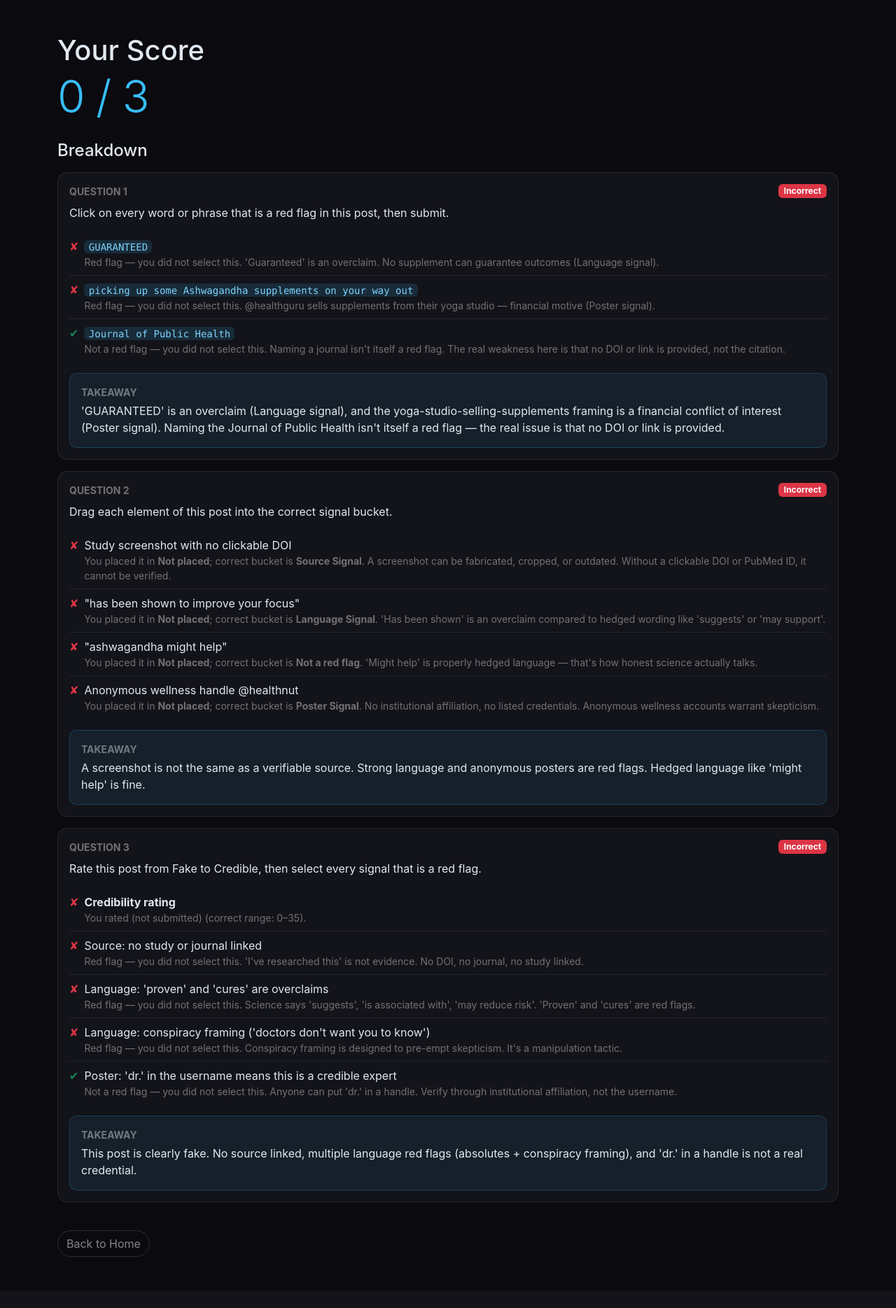
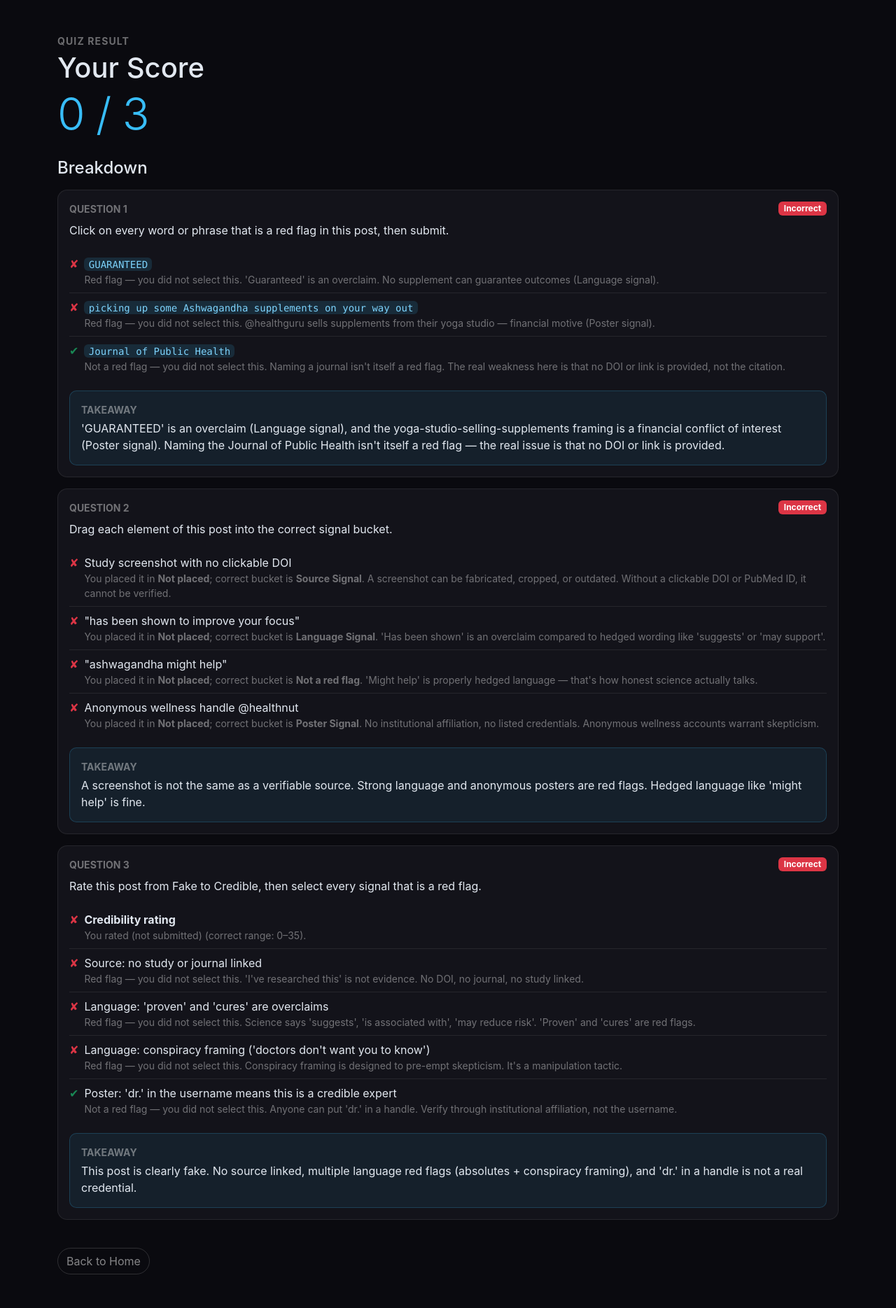
Before and after one commit to coms4170-user-interface-design/real-vs-fake-scientific-claims, a Flask app: page /quiz/result in a window 1280 px wide. Shown: the whole page at 70% size. Before the commit the page ends 1796 px from the top, so only its background shows below. Run offline with Flask 3, Linux system fonts and the light colour scheme.

Commit message:
feat: add /feed/result and reuse result.html across modes

```diff
--- a/app.py
+++ b/app.py
@@ -130,6 +130,7 @@ def quiz_result():
         score=score,
         total=len(CLASSIC_QUIZ),
         breakdown=breakdown,
+        mode="classic",
     )
 
 
@@ -137,6 +138,37 @@ def quiz_result():
 def feed():
     lessons_by_id = {l["id"]: l for l in LESSONS}
     return render_template("feed.html", questions=FEED_QUIZ, lessons_by_id=lessons_by_id)
+
+
+@app.route("/feed/result")
+def feed_result():
+    data = load_user_data()
+    answers = data["quiz_answers"]["feed"]
+    breakdown = []
+    score = 0
+    for q in FEED_QUIZ:
+        qid = str(q["id"])
+        if qid not in answers:
+            continue
+        user_answer = answers[qid]
+        is_correct = _grade(q, user_answer)
+        if is_correct:
+            score += 1
+        breakdown.append({
+            "question": q,
+            "answer": user_answer,
+            "is_correct": is_correct,
+            "details": _build_details(q, user_answer),
+        })
+    data["scores"]["feed"] = score
+    save_user_data(data)
+    return render_template(
+        "result.html",
+        score=score,
+        total=len(breakdown),
+        breakdown=breakdown,
+        mode="feed",
+    )
 
 
 def _build_details(question, answer):
--- a/templates/feed.html
+++ b/templates/feed.html
@@ -44,8 +44,9 @@
     {% endfor %}
   </div>
 
-  <div class="text-center mt-4 mb-5">
-    <a href="/" class="btn btn-outline-secondary">Back to home</a>
+  <div class="text-center mt-4 mb-5 d-flex gap-2 justify-content-center flex-wrap">
+    <a href="/" class="btn btn-outline-secondary">Home</a>
+    <a href="/feed/result" class="btn btn-primary">See your results &rarr;</a>
   </div>
 </div>
 {% endblock %}
--- a/templates/result.html
+++ b/templates/result.html
@@ -1,6 +1,7 @@
 {% extends "base.html" %}
+{% set mode = mode | default("classic") %}
 
-{% block title %}Quiz Result — Real vs. Fake{% endblock %}
+{% block title %}{% if mode == "feed" %}Feed Results{% else %}Quiz Result{% endif %} — Real vs. Fake{% endblock %}
 
 {% block content %}
 <style>
@@ -31,11 +32,24 @@
   }
 </style>
 <div class="mb-4">
+  <div class="text-muted small text-uppercase fw-bold mb-1" style="letter-spacing: 0.08em;">
+    {% if mode == "feed" %}Feed Results{% else %}Quiz Result{% endif %}
+  </div>
   <h1 class="mb-1">Your Score</h1>
-  <p class="display-3 mb-0 result-score">{{ score }} / {{ total }}</p>
+  {% if total > 0 %}
+    <p class="display-3 mb-0 result-score">{{ score }} / {{ total }}</p>
+    {% if mode == "feed" %}
+      <p class="text-muted small mt-2 mb-0">Across the {{ total }} post{{ '' if total == 1 else 's' }} you swiped on so far.</p>
+    {% endif %}
+  {% else %}
+    <p class="display-3 mb-0 result-score">— / —</p>
+    <p class="text-muted mt-3">You haven't answered any posts yet. Head back to the feed to start swiping.</p>
+  {% endif %}
 </div>
 
+{% if breakdown %}
 <h2 class="h4 mb-3">Breakdown</h2>
+{% endif %}
 
 {% for item in breakdown %}
   <div class="card mb-3 result-card">
@@ -48,7 +62,12 @@
           <span class="badge bg-danger">Incorrect</span>
         {% endif %}
       </div>
-      <p class="mb-3">{{ item.question.prompt }}</p>
+      {% if item.question.prompt %}
+        <p class="mb-3">{{ item.question.prompt }}</p>
+      {% elif item.question.post and item.question.post.headline %}
+        <div class="text-muted small mb-1">{{ item.question.post.username }}</div>
+        <p class="mb-3 fw-semibold">{{ item.question.post.headline }}</p>
+      {% endif %}
 
       {% if item.question.type == "click_flag" %}
         <ul class="list-group list-group-flush mb-3 result-list">
@@ -142,17 +161,48 @@
             </li>
           {% endfor %}
         </ul>
+
+      {% elif item.question.type == "swipe_verdict" %}
+        <ul class="list-group list-group-flush mb-3 result-list">
+          <li class="list-group-item px-0">
+            <div class="d-flex">
+              <div class="me-2">
+                {% if item.details.user_correct %}
+                  <span class="text-success">&#10004;</span>
+                {% else %}
+                  <span class="text-danger">&#10008;</span>
+                {% endif %}
+              </div>
+              <div class="flex-grow-1">
+                <div>
+                  You said
+                  <strong>{{ (item.details.user_verdict or "—") | capitalize }}</strong>;
+                  correct answer is
+                  <strong>{{ (item.details.correct_verdict or "—") | capitalize }}</strong>.
+                </div>
+                {% if item.details.signals %}
+                  <div class="small text-muted mt-1">
+                    Signals at play: {{ item.details.signals | join(", ") }}
+                  </div>
+                {% endif %}
+              </div>
+            </div>
+          </li>
+        </ul>
       {% endif %}
 
       <div class="p-3 takeaway-dark">
         <div class="small text-muted text-uppercase fw-bold mb-1">Takeaway</div>
-        <div>{{ item.question.explanation }}</div>
+        <div>{{ item.question.explanation or item.question.why }}</div>
       </div>
     </div>
   </div>
 {% endfor %}
 
-<div class="mt-4">
+<div class="mt-4 d-flex gap-2">
   <a href="/" class="btn btn-outline-secondary">Back to Home</a>
+  {% if mode == "feed" %}
+    <a href="/feed" class="btn btn-primary">Keep scrolling →</a>
+  {% endif %}
 </div>
 {% endblock %}
```
